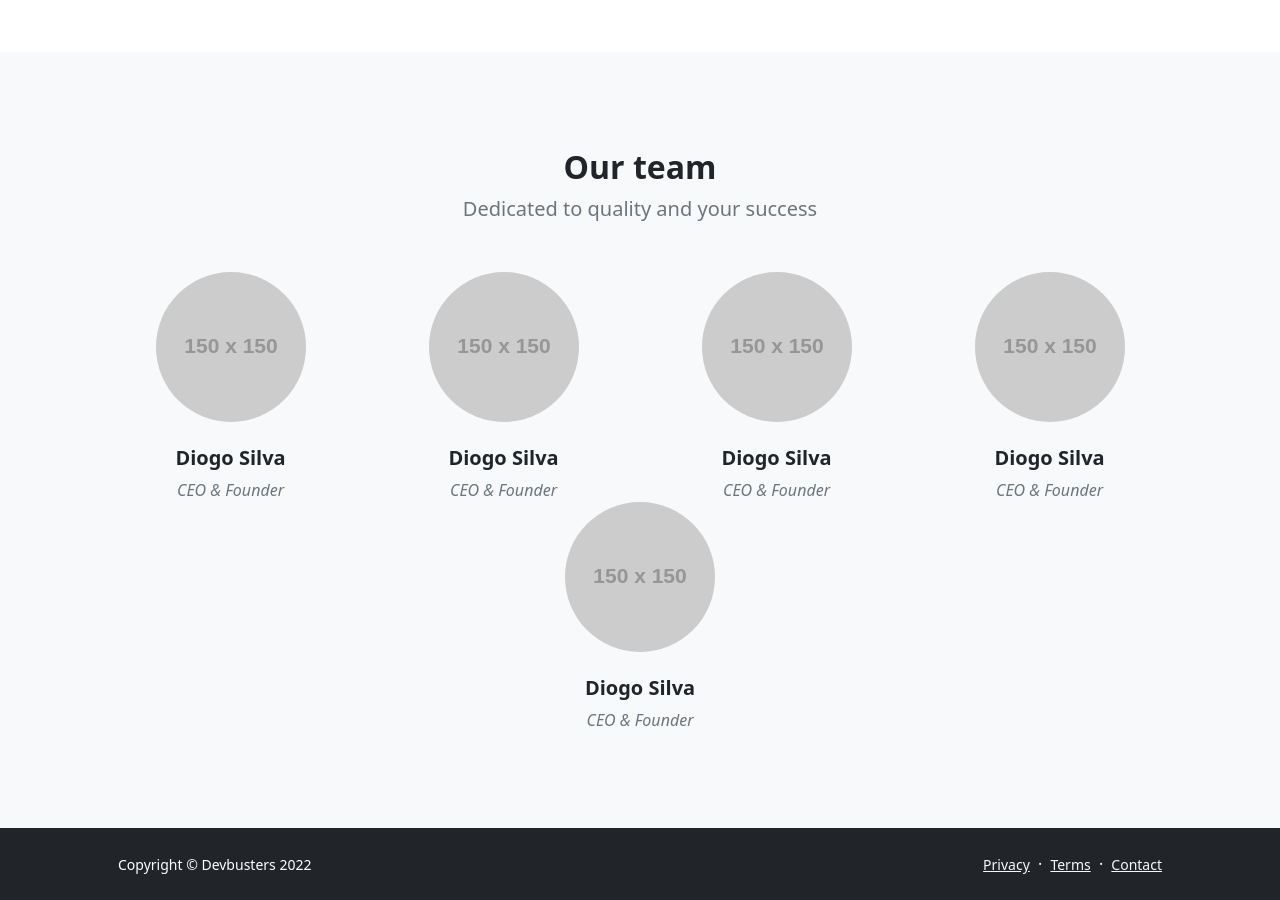
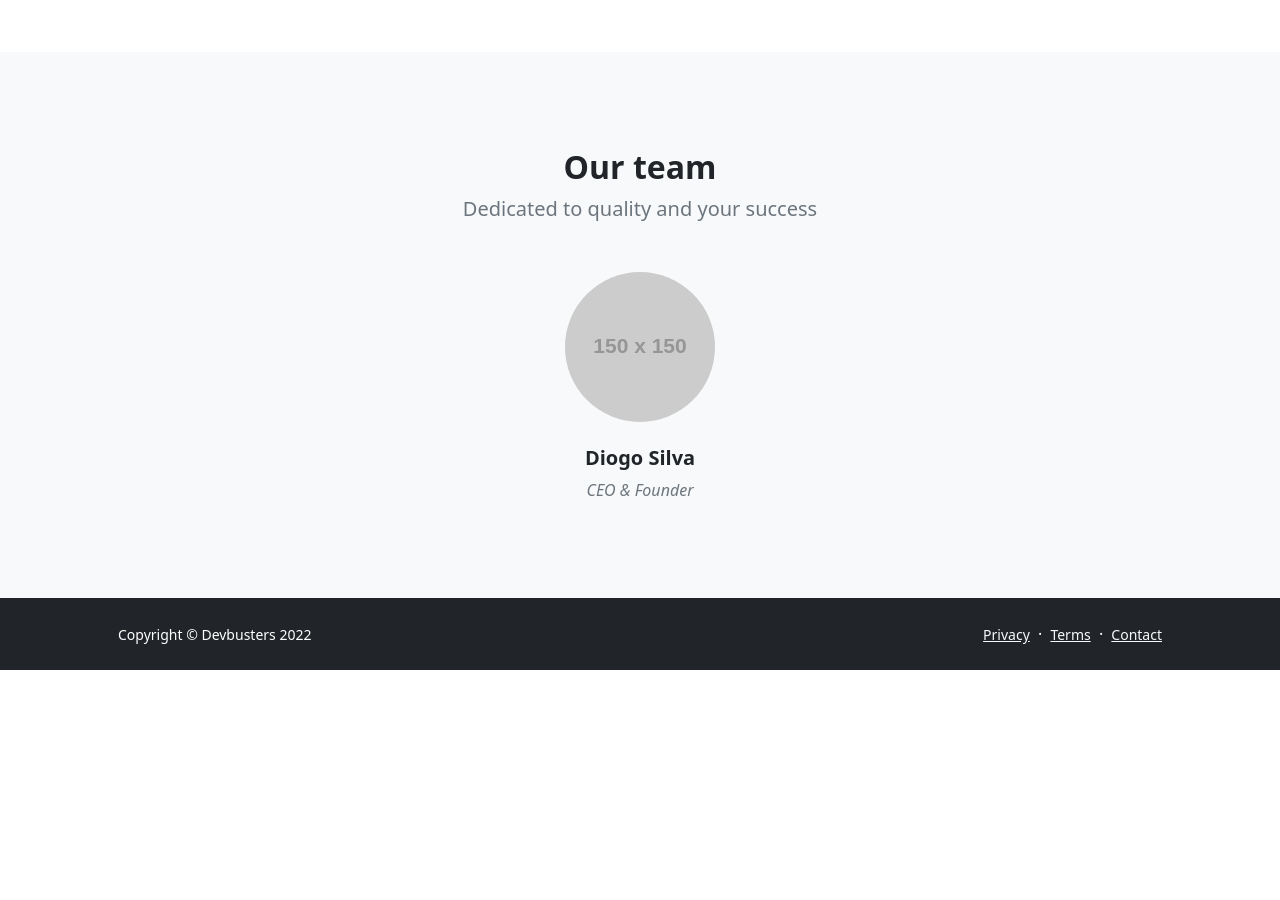
Before and after one commit to Devbusters/devbusters, a Jekyll site: the page built from about.md, in a window 1280 px wide and 900 px high, scrolled down 1548 px. Built offline with Jekyll 4.4.1, drawn with Linux system fonts in a browser that asks for light colours; after the commit the page ends 2218 px from its top, so only the background shows below that.

Commit message:
Update team.yml

```diff
--- a/_data/team.yml
+++ b/_data/team.yml
@@ -2,23 +2,3 @@
   title: CEO & Founder
   linkedin: https://www.linkedin.com/in/diogofgm/
   twitter: https://twitter.com/diogofgm
-
-- name: Diogo Silva
-  title: CEO & Founder
-  linkedin: https://www.linkedin.com/in/diogofgm/
-  twitter: https://twitter.com/diogofgm
-
-- name: Diogo Silva
-  title: CEO & Founder
-  linkedin: https://www.linkedin.com/in/diogofgm/
-  twitter: https://twitter.com/diogofgm
-
-- name: Diogo Silva
-  title: CEO & Founder
-  linkedin: https://www.linkedin.com/in/diogofgm/
-  twitter: https://twitter.com/diogofgm
-
-- name: Diogo Silva
-  title: CEO & Founder
-  linkedin: https://www.linkedin.com/in/diogofgm/
-  twitter: https://twitter.com/diogofgm
```
